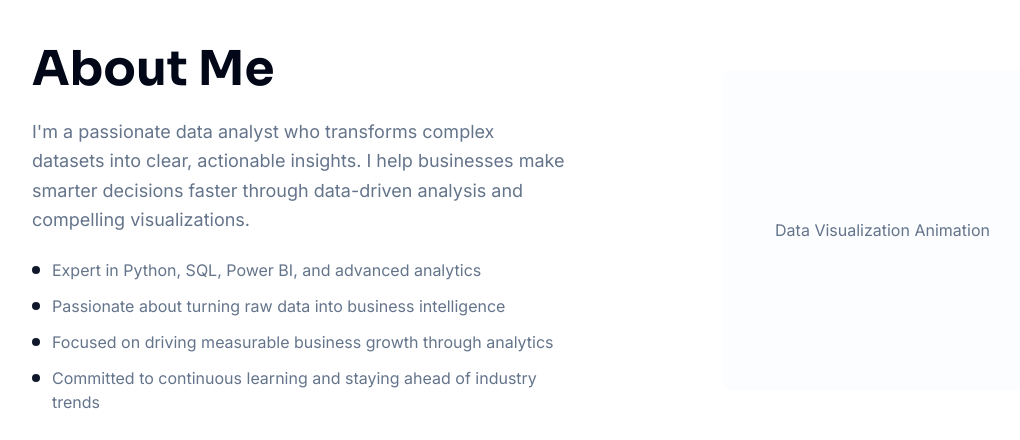
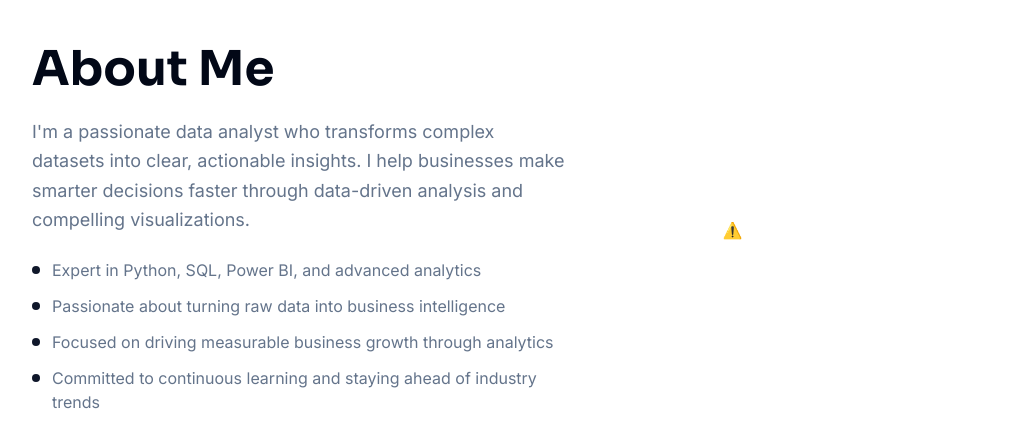
Before and after one commit to rds-124/My-Portfolio, a React (Vite) app: page / in a window 1280 px wide. Shown: the part 820-1260 px from the top of the page, without its empty margins (49-1069 px from the left). Built offline with nearby package versions, Linux system fonts and the light colour scheme; no server answers.

Commit message:
Add data visualization animation
Replace the placeholder div with the Lottie animation for the data visualization on the right side of the About section. Use the provided Lottie asset link.

```diff
--- a/src/components/sections/About.tsx
+++ b/src/components/sections/About.tsx
@@ -1,3 +1,12 @@
+// Declare the lottie-player web component
+declare global {
+  namespace JSX {
+    interface IntrinsicElements {
+      'lottie-player': any;
+    }
+  }
+}
+
 const About = () => {
   return (
     <section id="about" className="py-24">
@@ -34,10 +43,14 @@ const About = () => {
 
             <div className="flex justify-center animate-enter">
               <div className="w-80 h-80 flex items-center justify-center">
-                {/* Lottie animation will go here - please provide the data visualization animation link */}
-                <div className="w-full h-full bg-muted/20 rounded-lg flex items-center justify-center text-muted-foreground">
-                  Data Visualization Animation
-                </div>
+                <lottie-player
+                  src="https://lottie.host/76aa86c9-8b95-434c-b895-2718f70a3efe/wzYGtaXZzJ.json"
+                  background="transparent"
+                  speed="1"
+                  style={{ width: "100%", height: "100%" }}
+                  loop={true}
+                  autoplay={true}
+                />
               </div>
             </div>
           </div>
```
